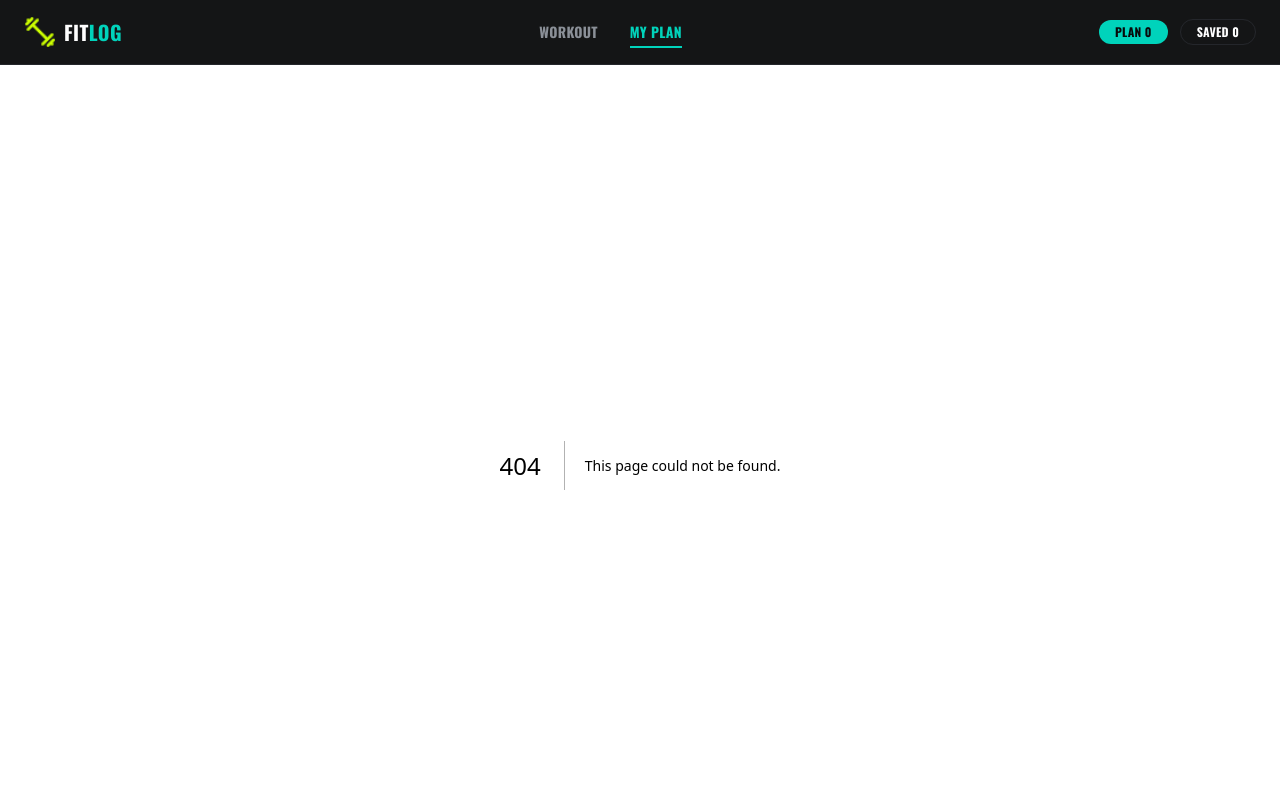
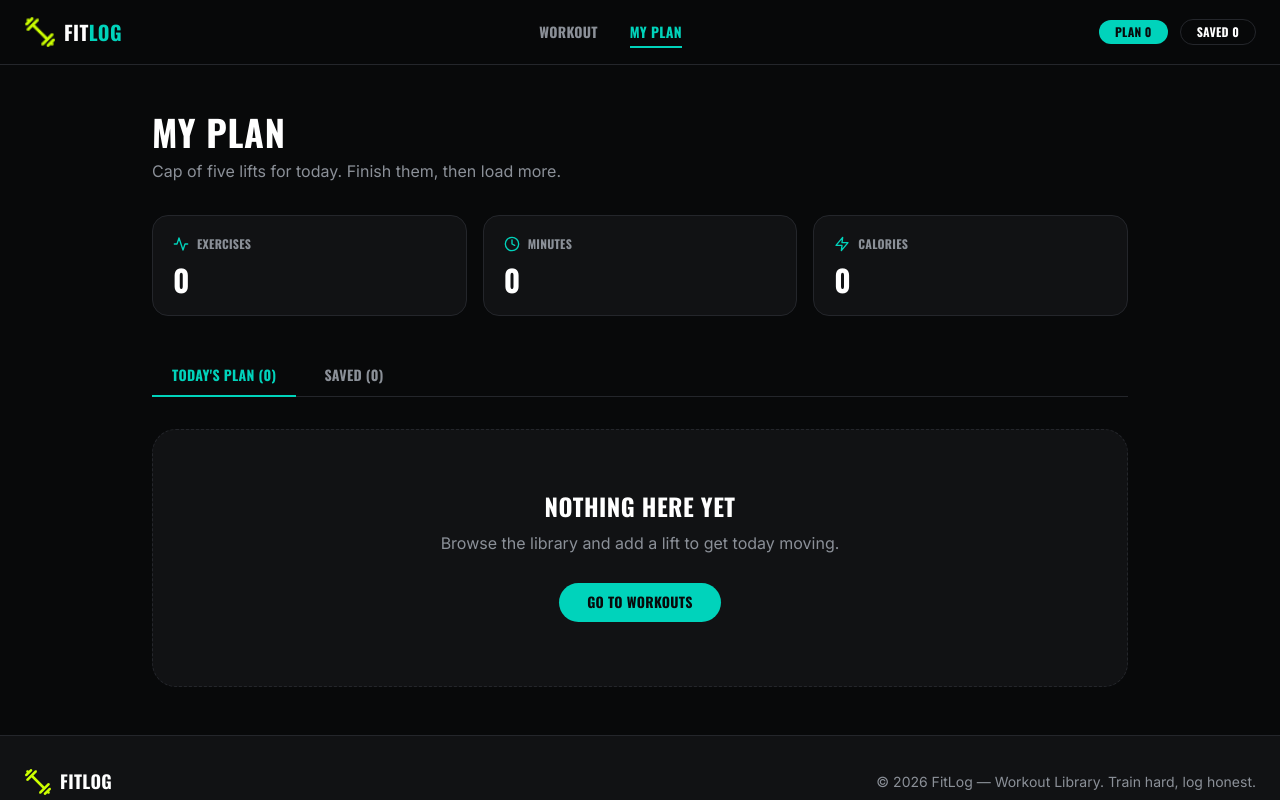
Before and after one commit to tarek3203/B14-A06-FitLog, a Next.js app: page /my-plan in a window 1280 px wide. Before the commit this address had no page. Shown: the top 800 px of the page. Built offline with nearby package versions, Linux system fonts and the light colour scheme.

Commit message:
build my plan page with metrics summary, tabs, loading and empty states

```diff
--- /dev/null
+++ b/src/app/my-plan/page.tsx
@@ -0,0 +1,120 @@
+"use client";
+
+import Link from "next/link";
+import { useState } from "react";
+import { FiActivity, FiClock, FiZap } from "react-icons/fi";
+import PlanCard from "@/components/plan/PlanCard";
+import { usePlan } from "@/context/PlanContext";
+import { IWorkout } from "@/types/workout.type";
+
+type TabKey = "today" | "saved";
+
+const MyPlanPage = () => {
+  const { plan, saved, metrics, ready, removeFromPlan, removeFromSaved } =
+    usePlan();
+  const [activeTab, setActiveTab] = useState<TabKey>("today");
+
+  const isTodayTab = activeTab === "today";
+  const workouts: IWorkout[] = isTodayTab ? plan : saved;
+  const removeHandler = isTodayTab ? removeFromPlan : removeFromSaved;
+
+  const stats = [
+    { label: "Exercises", value: metrics.exercises, icon: FiActivity },
+    { label: "Minutes", value: metrics.minutes, icon: FiClock },
+    { label: "Calories", value: metrics.calories, icon: FiZap },
+  ];
+
+  const tabs: { key: TabKey; label: string; count: number }[] = [
+    { key: "today", label: "Today's Plan", count: plan.length },
+    { key: "saved", label: "Saved", count: saved.length },
+  ];
+
+  return (
+    <section className="mx-auto max-w-5xl px-4 py-12 sm:px-6">
+      <h1 className="display text-3xl text-white sm:text-4xl">My Plan</h1>
+
+      <p className="mt-2 text-muted">
+        Cap of five lifts for today. Finish them, then load more.
+      </p>
+
+      {/* Metrics summary */}
+      <div className="mt-8 grid gap-4 sm:grid-cols-3">
+        {stats.map((stat) => (
+          <div
+            key={stat.label}
+            className="rounded-2xl border border-line bg-surface p-5"
+          >
+            <div className="flex items-center gap-2 text-muted">
+              <stat.icon className="text-accent" />
+
+              <span className="display text-xs tracking-widest">
+                {stat.label}
+              </span>
+            </div>
+
+            <p className="display mt-3 text-3xl text-white">{stat.value}</p>
+          </div>
+        ))}
+      </div>
+
+      {/* Tabs */}
+      <div className="mt-10 flex gap-2 border-b border-line">
+        {tabs.map((tab) => (
+          <button
+            key={tab.key}
+            type="button"
+            onClick={() => setActiveTab(tab.key)}
+            className={`display -mb-px border-b-2 px-5 py-3 text-sm transition ${
+              activeTab === tab.key
+                ? "border-accent text-accent"
+                : "border-transparent text-muted hover:text-white"
+            }`}
+          >
+            {tab.label} ({tab.count})
+          </button>
+        ))}
+      </div>
+
+      {/* List / loading / empty state */}
+      <div className="mt-8">
+        {!ready ? (
+          <div className="flex flex-col items-center gap-4 py-16">
+            <span className="h-10 w-10 animate-spin rounded-full border-4 border-line border-t-accent" />
+
+            <p className="display text-sm tracking-widest text-muted">
+              Loading workouts…
+            </p>
+          </div>
+        ) : workouts.length > 0 ? (
+          <div className="space-y-4">
+            {workouts.map((workout) => (
+              <PlanCard
+                key={workout.id}
+                workout={workout}
+                showMarkAsDone={isTodayTab}
+                onRemove={removeHandler}
+              />
+            ))}
+          </div>
+        ) : (
+          <div className="rounded-3xl border border-dashed border-line bg-surface px-6 py-16 text-center">
+            <h2 className="display text-2xl text-white">Nothing here yet</h2>
+
+            <p className="mx-auto mt-3 max-w-md text-muted">
+              Browse the library and add a lift to get today moving.
+            </p>
+
+            <Link
+              href="/"
+              className="display mt-7 inline-block rounded-full bg-accent px-7 py-3 text-sm text-ink transition hover:brightness-110"
+            >
+              Go to workouts
+            </Link>
+          </div>
+        )}
+      </div>
+    </section>
+  );
+};
+
+export default MyPlanPage;
--- /dev/null
+++ b/src/components/plan/PlanCard.tsx
@@ -0,0 +1,103 @@
+"use client";
+
+import Image from "next/image";
+import Link from "next/link";
+import { FiCheck, FiClock, FiStar, FiX, FiZap } from "react-icons/fi";
+import { usePlan } from "@/context/PlanContext";
+import { IWorkout } from "@/types/workout.type";
+
+interface IPlanCardProps {
+  workout: IWorkout;
+  /** The Saved tab has nothing to mark done — only the plan does. */
+  showMarkAsDone: boolean;
+  onRemove: (workout: IWorkout) => void;
+}
+
+const PlanCard = ({ workout, showMarkAsDone, onRemove }: IPlanCardProps) => {
+  const { markAsDone, isDone } = usePlan();
+  const done = showMarkAsDone && isDone(workout.id);
+
+  return (
+    <article
+      className={`flex flex-col gap-4 rounded-2xl border bg-surface p-4 sm:flex-row sm:items-center ${
+        done ? "border-accent/60" : "border-line"
+      }`}
+    >
+      {/* Thumbnail */}
+      <div className="relative h-32 w-full shrink-0 overflow-hidden rounded-xl bg-raised sm:h-24 sm:w-32">
+        <Image
+          src={workout.image}
+          alt={workout.name}
+          fill
+          sizes="128px"
+          className="object-cover"
+        />
+      </div>
+
+      {/* Copy + stats */}
+      <div className="flex-1">
+        <div className="flex flex-wrap items-center gap-3">
+          <h3 className="display text-lg text-white">{workout.name}</h3>
+
+          {done && (
+            <span className="display rounded-full bg-accent px-3 py-0.5 text-[11px] tracking-widest text-ink">
+              Done
+            </span>
+          )}
+        </div>
+
+        <p className="mt-1 text-sm text-muted">{workout.equipment}</p>
+
+        <div className="mt-3 flex flex-wrap items-center gap-4 text-sm text-muted">
+          <span className="flex items-center gap-1.5">
+            <FiClock className="text-accent" />
+            {workout.duration} min
+          </span>
+
+          <span className="flex items-center gap-1.5">
+            <FiZap className="text-accent" />
+            {workout.caloriesBurned} kcal
+          </span>
+
+          <span className="flex items-center gap-1.5">
+            <FiStar className="text-accent" />
+            {workout.rating}
+          </span>
+        </div>
+      </div>
+
+      {/* Actions */}
+      <div className="flex flex-wrap items-center gap-2">
+        <Link
+          href={`/workout/${workout.id}`}
+          className="display rounded-full border border-line px-4 py-2 text-xs text-white transition hover:border-accent hover:text-accent"
+        >
+          View Details
+        </Link>
+
+        {showMarkAsDone && (
+          <button
+            type="button"
+            onClick={() => markAsDone(workout)}
+            disabled={done}
+            className="display inline-flex items-center gap-1.5 rounded-full bg-accent px-4 py-2 text-xs text-ink transition hover:brightness-110 disabled:cursor-not-allowed disabled:opacity-60"
+          >
+            <FiCheck className="text-sm" />
+            Mark as Done
+          </button>
+        )}
+
+        <button
+          type="button"
+          aria-label={`Remove ${workout.name}`}
+          onClick={() => onRemove(workout)}
+          className="rounded-full border border-line p-2.5 text-white transition hover:border-red-500 hover:text-red-500"
+        >
+          <FiX />
+        </button>
+      </div>
+    </article>
+  );
+};
+
+export default PlanCard;
```
